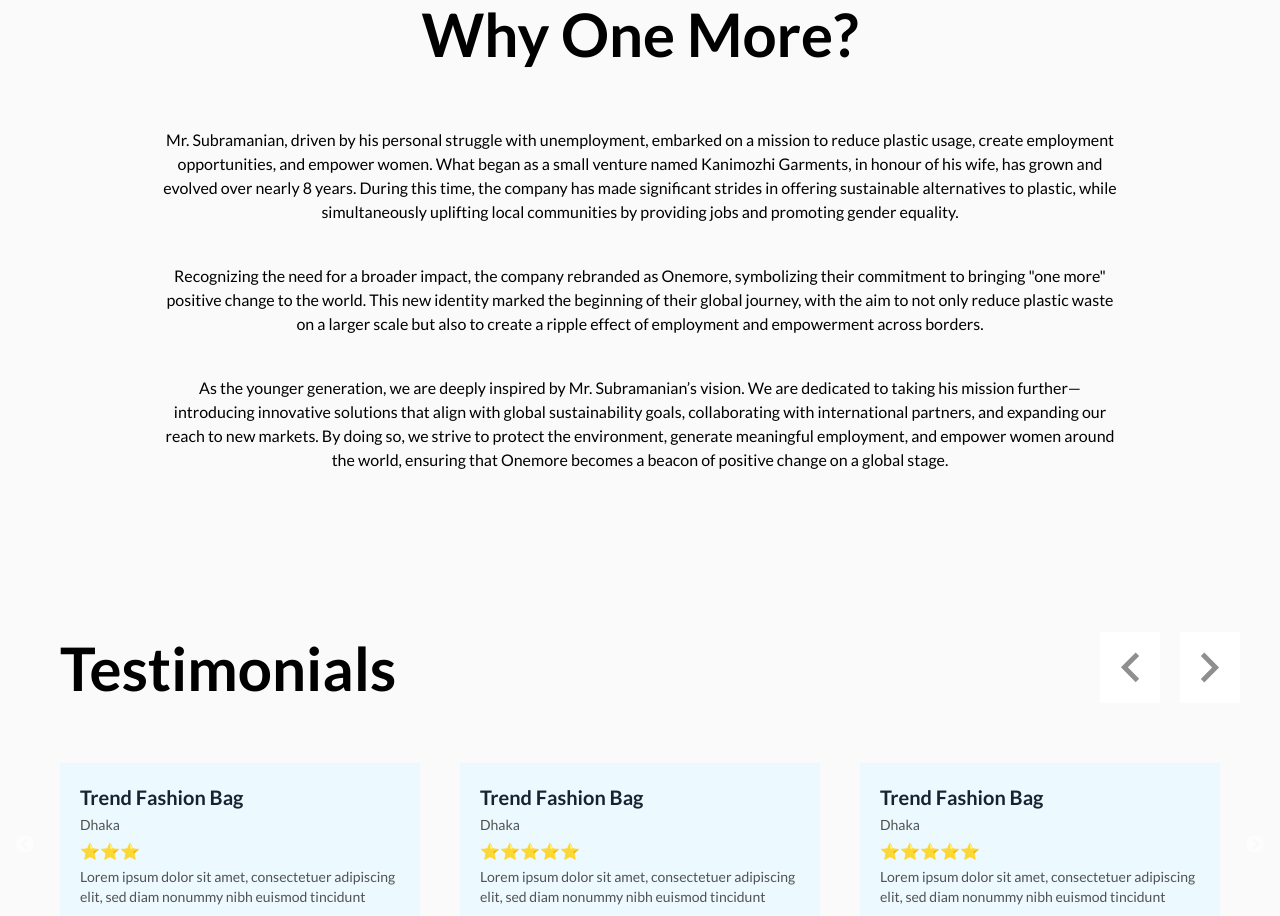
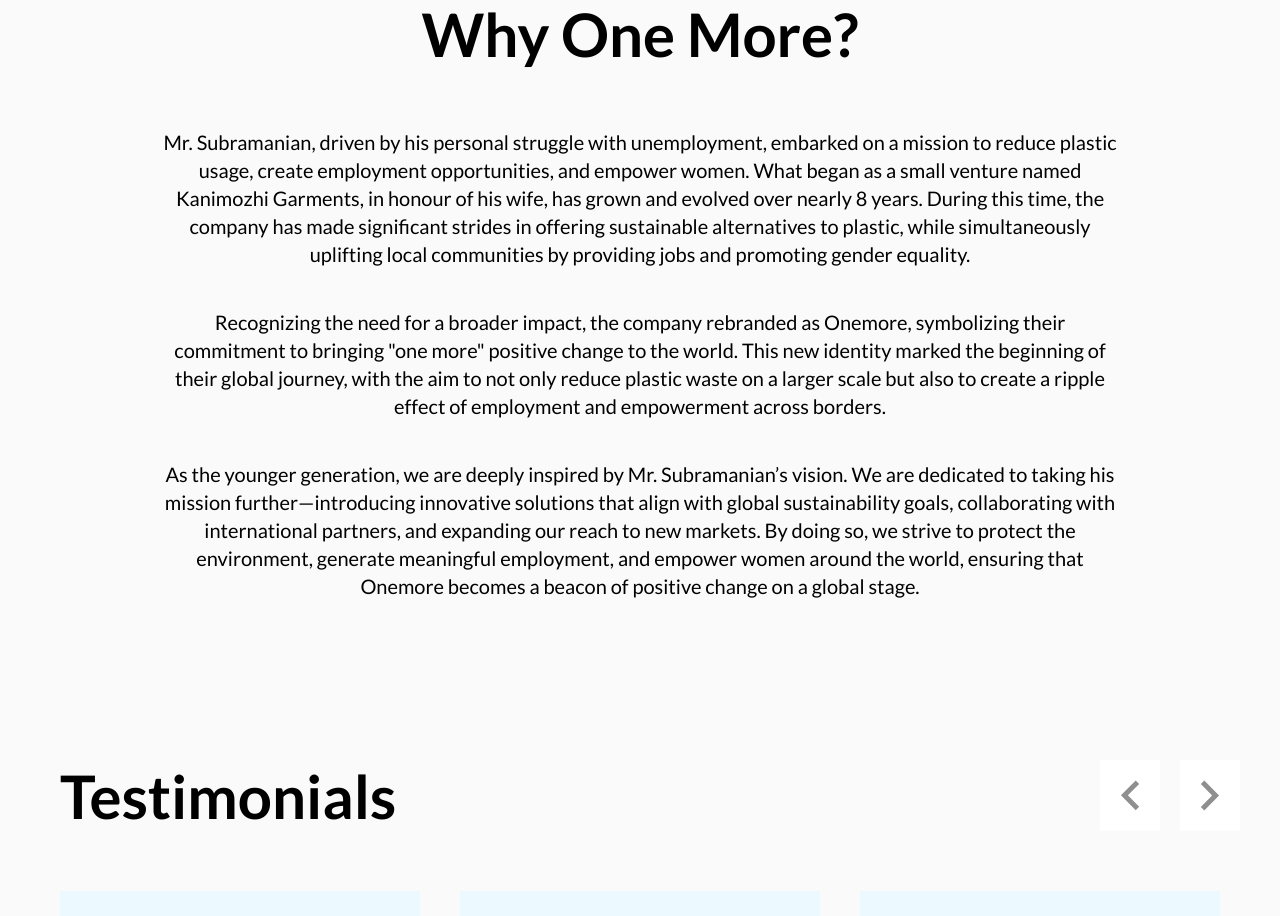
Before and after one commit to tanmayVaish/bags-shop, a Next.js app: page / in a window 1280 px wide. Shown: the part 2580-3496 px from the top of the page. Built offline with nearby package versions, Linux system fonts and the light colour scheme.

Commit message:
minor change

```diff
--- a/app/page.js
+++ b/app/page.js
@@ -346,7 +346,7 @@
           Why One More?
         </div>
         <div className="w-4/5 mx-auto flex flex-col gap-10 text-center mt-16">
-          <div className="text-black">
+          <div className="text-black text-xs xs:text-lg sm:text-xl">
             Mr. Subramanian, driven by his personal struggle with unemployment,
             embarked on a mission to reduce plastic usage, create employment
             opportunities, and empower women. What began as a small venture
@@ -356,7 +356,7 @@
             while simultaneously uplifting local communities by providing jobs
             and promoting gender equality.
           </div>
-          <div className="text-black">
+          <div className="text-black text-xs xs:text-lg sm:text-xl">
             Recognizing the need for a broader impact, the company rebranded as
             Onemore, symbolizing their commitment to bringing "one more"
             positive change to the world. This new identity marked the beginning
@@ -364,7 +364,7 @@
             waste on a larger scale but also to create a ripple effect of
             employment and empowerment across borders.
           </div>
-          <div className="text-black">
+          <div className="text-black text-xs xs:text-lg sm:text-xl">
             As the younger generation, we are deeply inspired by Mr.
             Subramanian’s vision. We are dedicated to taking his mission
             further—introducing innovative solutions that align with global
```
